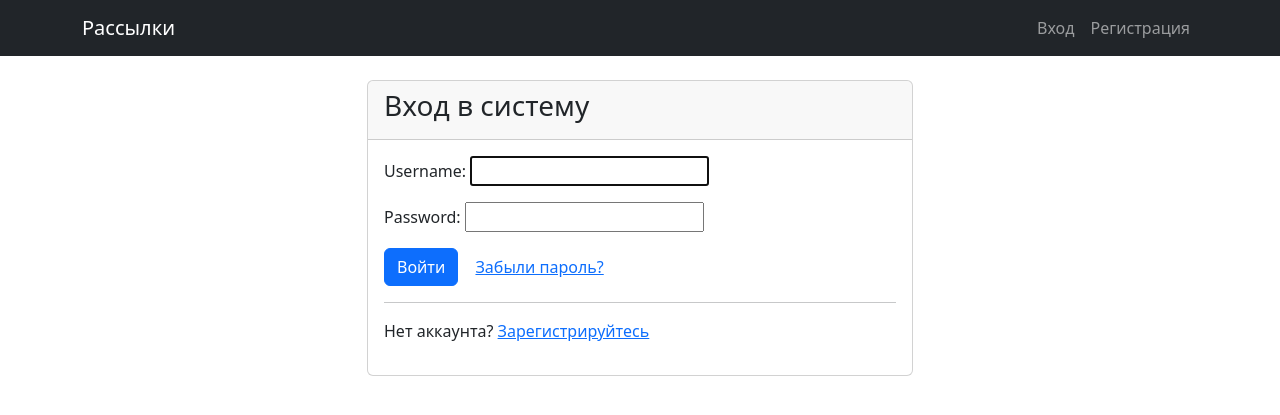
After one commit to kev7570-debug/Mailing_service, a Django app: page /accounts/login/ in a window 1280 px wide. The commit adds this page. Shown: the top 415 px of the page. Run offline with Django 5.2, Linux system fonts and the light colour scheme.

Commit message:
add authentication, registration, and logout with post

```diff
--- a/config/urls.py
+++ b/config/urls.py
@@ -20,4 +20,5 @@ from django.urls import path, include
 urlpatterns = [
     path('admin/', admin.site.urls),
     path('', include('mailing.urls')),
+    path('accounts/', include('django.contrib.auth.urls')),
 ]
--- /dev/null
+++ b/mailing/templates/registration/login.html
@@ -0,0 +1,25 @@
+{% extends 'base.html' %}
+
+{% block title %}Вход{% endblock %}
+
+{% block content %}
+<div class="row justify-content-center">
+    <div class="col-md-6">
+        <div class="card">
+            <div class="card-header">
+                <h3>Вход в систему</h3>
+            </div>
+            <div class="card-body">
+                <form method="post">
+                    {% csrf_token %}
+                    {{ form.as_p }}
+                    <button type="submit" class="btn btn-primary">Войти</button>
+                    <a href="{% url 'password_reset' %}" class="btn btn-link">Забыли пароль?</a>
+                </form>
+                <hr>
+                <p>Нет аккаунта? <a href="{% url 'mailing:register' %}">Зарегистрируйтесь</a></p>
+            </div>
+        </div>
+    </div>
+</div>
+{% endblock %}
--- a/mailing/urls.py
+++ b/mailing/urls.py
@@ -28,4 +28,6 @@ urlpatterns = [
     path('mailings/<int:pk>/update/', views.MailingUpdateView.as_view(), name='mailing_update'),
     path('mailings/<int:pk>/delete/', views.MailingDeleteView.as_view(), name='mailing_delete'),
     path('mailings/<int:pk>/send/', views.send_mailing_view, name='send_mailing'),
+
+    path('register/', views.register, name='register'),
 ]
--- a/templates/base.html
+++ b/templates/base.html
@@ -16,6 +16,7 @@
             </button>
             <div class="collapse navbar-collapse" id="navbarNav">
                 <ul class="navbar-nav me-auto">
+                    {% if user.is_authenticated %}
                         <li class="nav-item">
                             <a class="nav-link" href="{% url 'mailing:client_list' %}">Клиенты</a>
                         </li>
@@ -25,6 +26,27 @@
                         <li class="nav-item">
                             <a class="nav-link" href="{% url 'mailing:mailing_list' %}">Рассылки</a>
                         </li>
+                    {% endif %}
+                </ul>
+                <ul class="navbar-nav">
+                    {% if user.is_authenticated %}
+                        <li class="nav-item">
+                            <span class="navbar-text me-3">Привет, {{ user.username }}!</span>
+                        </li>
+                        <li class="nav-item">
+                            <form method="post" action="{% url 'logout' %}" style="display: inline;">
+                                {% csrf_token %}
+                                <button type="submit" class="btn btn-link nav-link" style="display: inline; padding: 0; border: none;">Выход</button>
+                            </form>
+                        </li>
+                    {% else %}
+                        <li class="nav-item">
+                            <a class="nav-link" href="{% url 'login' %}">Вход</a>
+                        </li>
+                        <li class="nav-item">
+                            <a class="nav-link" href="{% url 'mailing:register' %}">Регистрация</a>
+                        </li>
+                    {% endif %}
                 </ul>
             </div>
         </div>
```
Also changed, not shown: config/settings.py (+7 -0 lines), mailing/forms.py (+17 -0 lines), mailing/templates/registration/register.html (added, +23 -0 lines), mailing/views.py (+14 -0 lines). Lines whose indentation alone changed are shown as unchanged.
